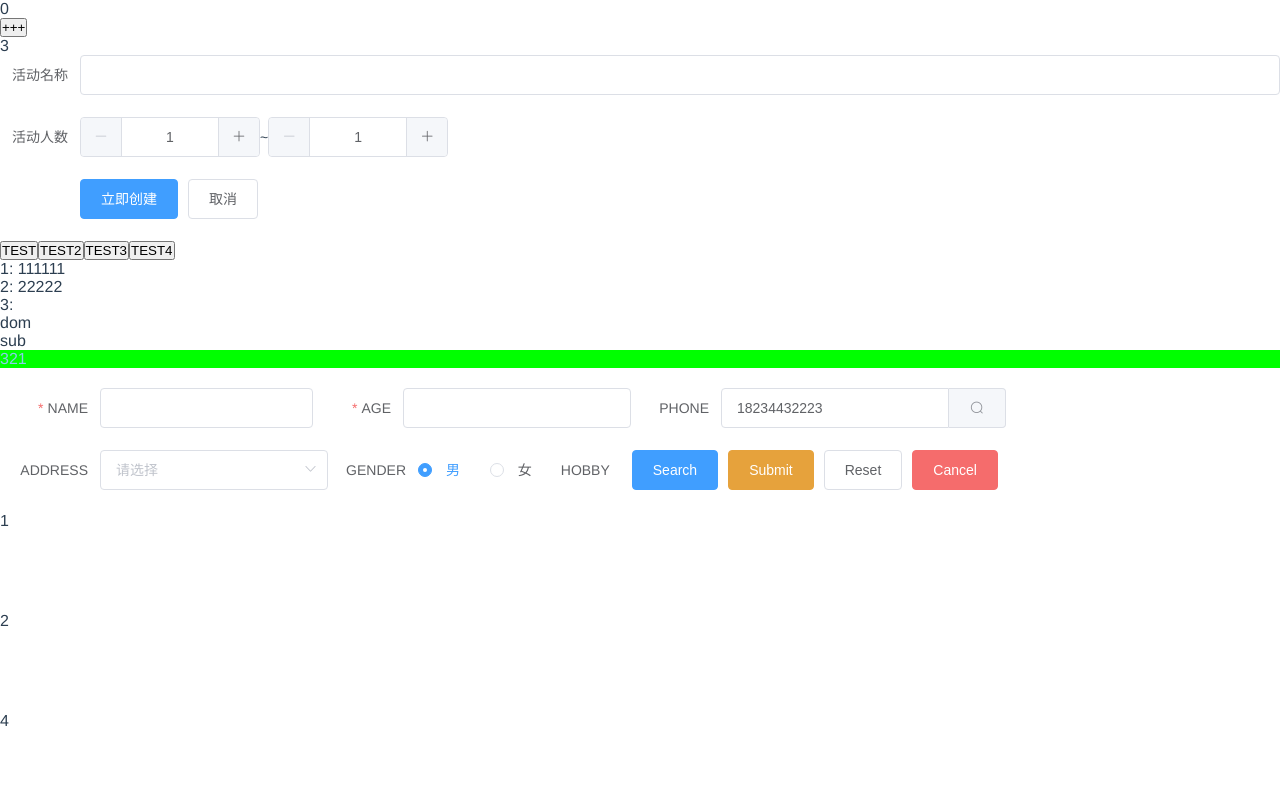
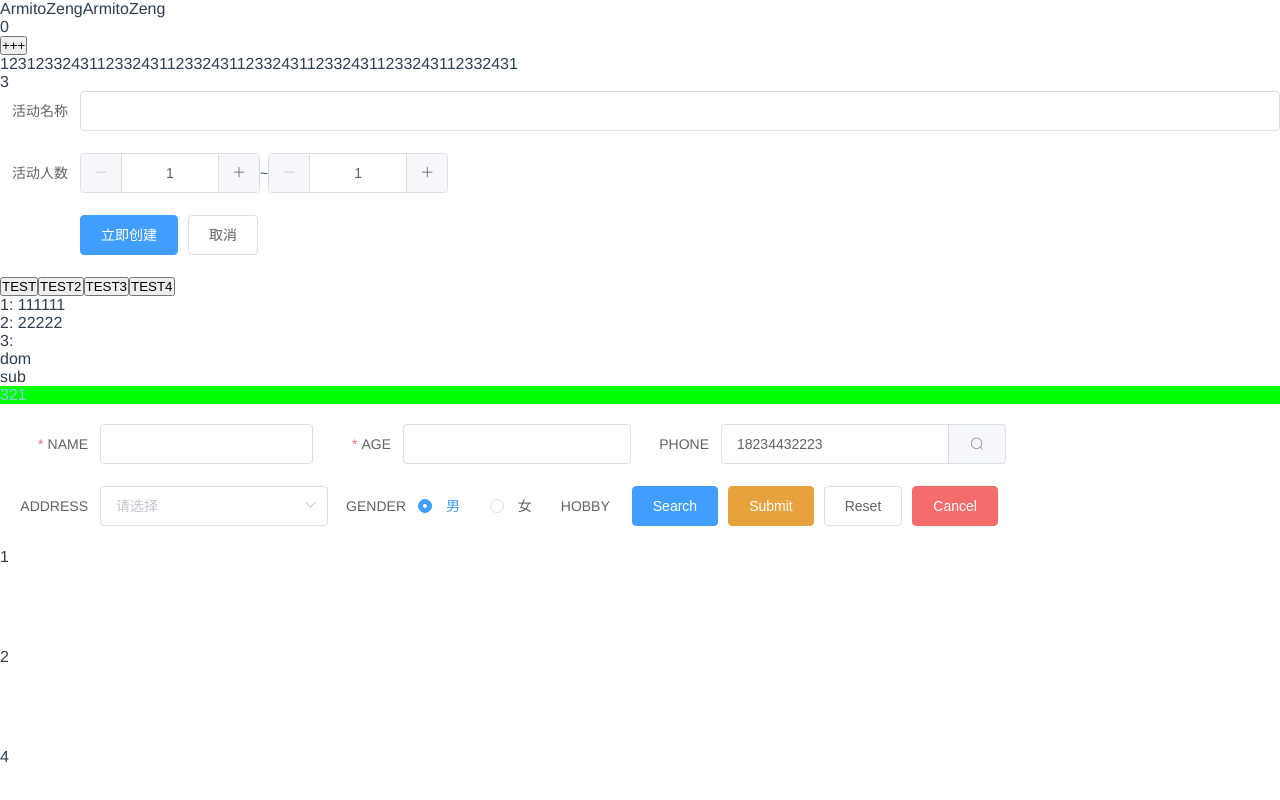
Before and after one commit to Armito/vue2-demo, a Vue app: page / in a window 1280 px wide. Shown: the top 800 px of the page. Built offline with nearby package versions, Linux system fonts and the light colour scheme; what vxe-table would draw is missing.

Commit message:
study jsdoc

```diff
--- a/src/App.vue
+++ b/src/App.vue
@@ -8,6 +8,7 @@
 -->
 <template>
     <div id="app">
+        <JsDoc />
         <div>
             <CompositionApi />
         </div>
@@ -67,6 +68,7 @@ import Dom from './components/Dom.vue'
 import FormStudy from './components/FormStudy.vue'
 import CountIndictor from './components/CountIndictor.vue'
 import CompositionApi from './components/CompositionApi.vue'
+import JsDoc from './components/JsDoc.vue'
 
 export default {
     components: {
@@ -86,6 +88,7 @@ export default {
         FormStudy,
         CountIndictor,
         CompositionApi,
+        JsDoc,
     },
 
     methods: {
--- a/src/components/CompositionApi.vue
+++ b/src/components/CompositionApi.vue
@@ -2,6 +2,15 @@
     <div>
         <div>{{ age }}</div>
         <button @click="grow">+++</button>
+        <!-- <iframe :src="url" height="800px"></iframe> -->
+        <div :style="{ display: 'flex' }">
+            <div>123</div>
+            <div>
+                <div>
+                    12332431123324311233243112332431123324311233243112332431
+                </div>
+            </div>
+        </div>
     </div>
 </template>
 
@@ -10,6 +19,12 @@ import { defineComponent, ref } from 'vue'
 
 const CompositionApi = defineComponent({
     name: 'CompositionApi',
+
+    data() {
+        return {
+            url: 'https://s-case1.udesk.cn/backend/auth/users/h5/test?recordId=83736&jwt=eyJhbGciOiJIUzI1NiIsInR5cCI6IkpXVCJ9.eyJhdWQiOiJVX1NFUlZJQ0UiLCJzdWIiOiJzZWUtOTlAMTYzLmNvbSIsImlhdCI6MTY2OTcxOTM5Mn0.qzFsppwZZcNK_Utj0-1GhNXQzmTIMBX3Txh8j-_ctjw',
+        }
+    },
 
     setup: () => {
         const age = ref(0)
--- /dev/null
+++ b/src/components/JsDoc.vue
@@ -0,0 +1,51 @@
+<template>
+    <div>{{ name1 }}{{ name2 }}</div>
+</template>
+
+<script>
+export default {
+    data() {
+        return {
+            name1: '',
+            name2: '',
+        }
+    },
+
+    mounted() {
+        this.name1 = this.genFullNameByStr('Armito', 'Zeng')
+        this.name2 = this.genFullNameByObj({
+            firstName: 'Armito',
+            lastName: 'Zeng',
+        })
+    },
+
+    methods: {
+        /**
+         * @description 通过字符串生成全名
+         * @param {string} firstName
+         * @param {string} [middleName='']
+         * @param {string} [lastName='']
+         * @return {string}
+         */
+        genFullNameByStr(firstName, middleName = '', lastName = '') {
+            return firstName + middleName + lastName
+        },
+
+        /**
+         * @typedef {object} NameObj
+         * @property {string} firstName
+         * @property {string} [middleName]
+         * @property {string} [lastName]
+         */
+
+        /**
+         * @description 通过对象生成全名
+         * @param {NameObj} nameObj
+         * @return {string}
+         */
+        genFullNameByObj({ firstName, middleName = '', lastName = '' }) {
+            return firstName + middleName + lastName
+        },
+    },
+}
+</script>
--- a/src/mixins/mixin-count.js
+++ b/src/mixins/mixin-count.js
@@ -8,6 +8,9 @@ export default {
     },
 
     methods: {
+        /**
+         * @param  {number} val
+         */
         mixinCount_increment(val = 0) {
             if (isNumber(val)) {
                 this.mixinCount_count += val
```
